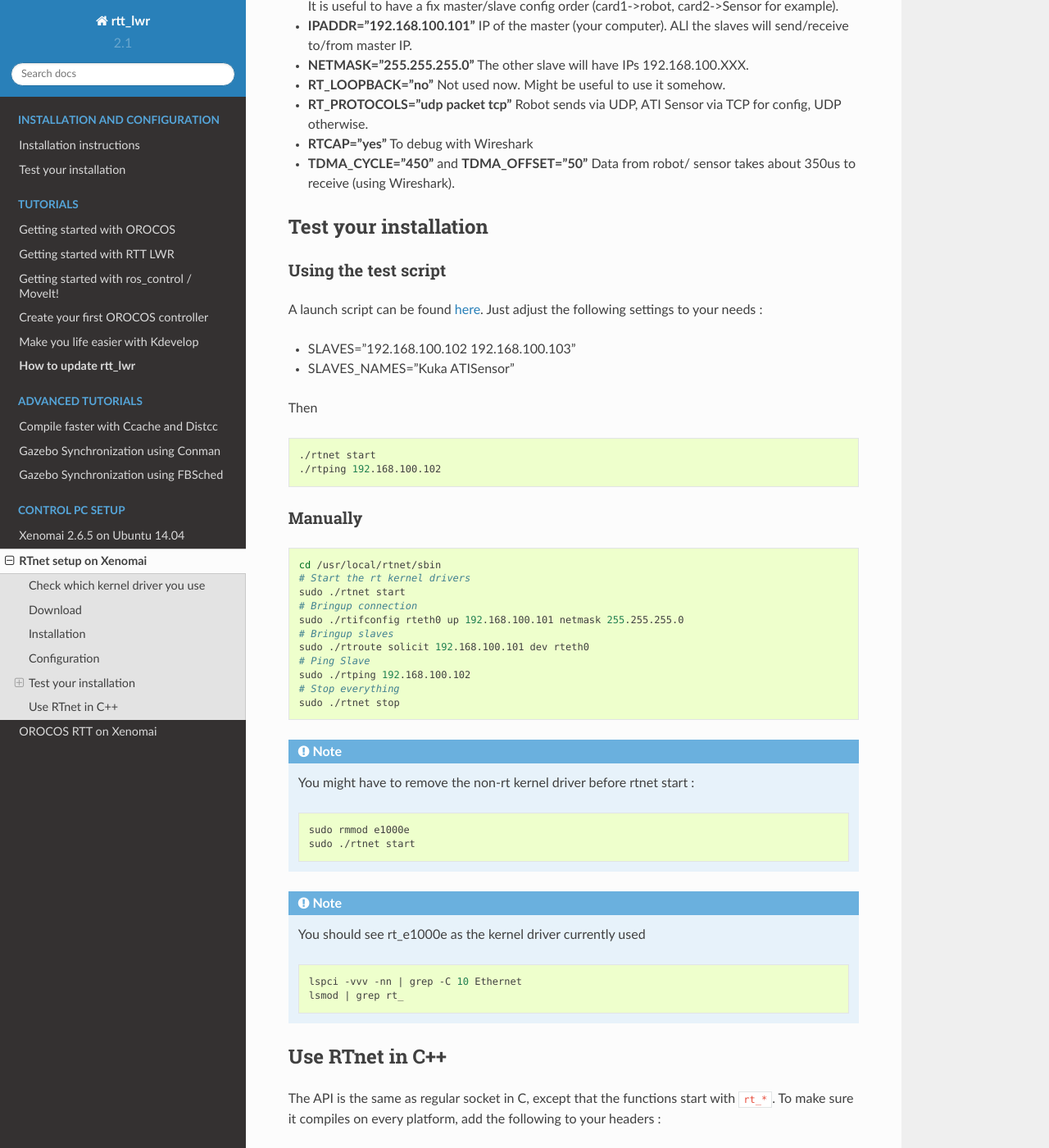
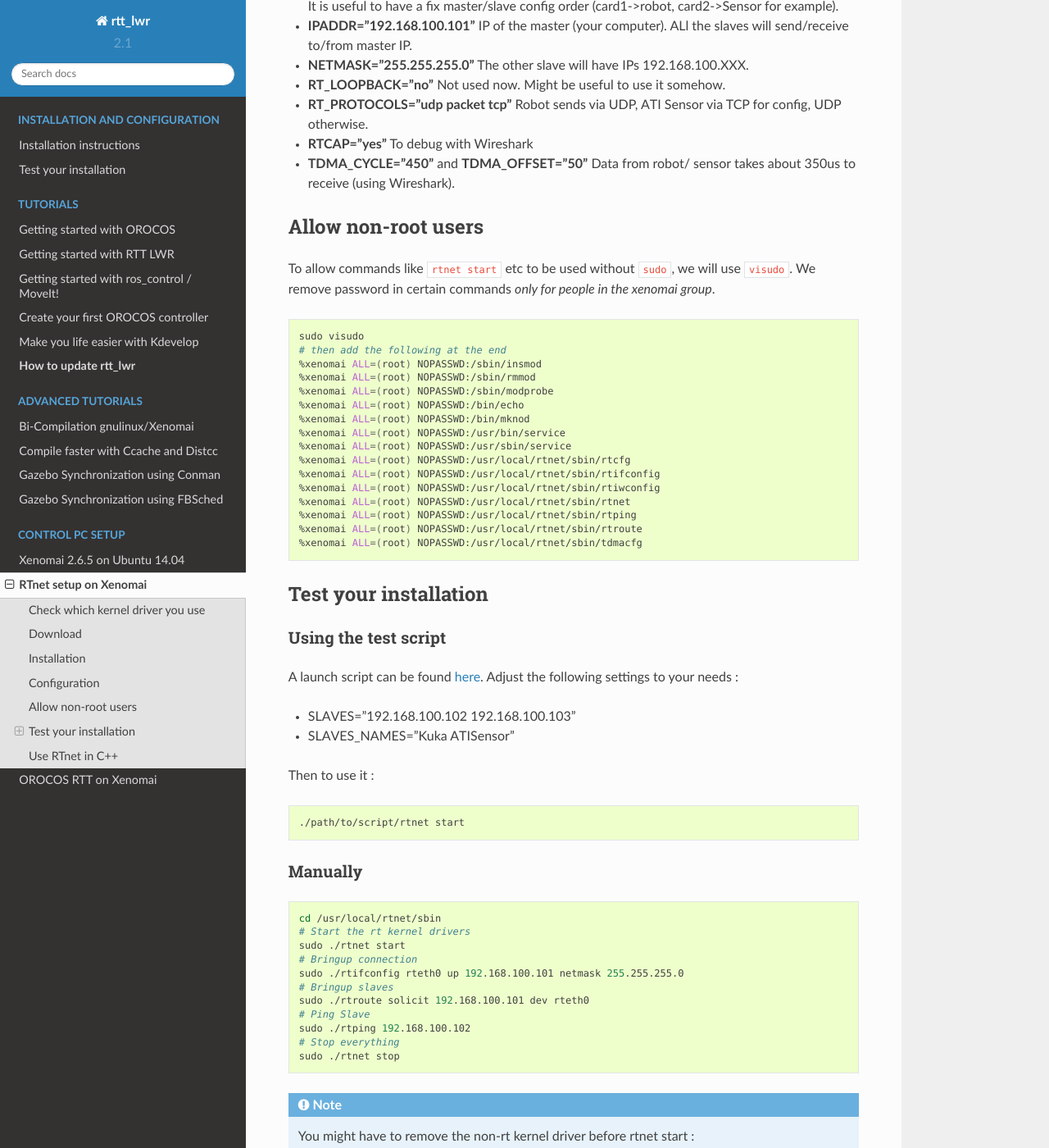
Before and after one commit to kuka-isir/rtt_lwr, a Sphinx documentation site: the page built from docs/source/rtpc/rtnet.rst, in a window 1280 px wide and 1400 px high, scrolled down 1818 px. Shown: the whole window at 82% size. Built offline with Sphinx 7.4.7 and the Read the Docs theme 2.0.0, drawn with Linux system fonts in a browser that asks for light colours; some of the changed text lies outside the part shown.

Commit message:
update docs

```diff
--- a/docs/source/adv-tutos/ccache-distcc.rst
+++ b/docs/source/adv-tutos/ccache-distcc.rst
@@ -36,4 +36,4 @@ Configuration
 
 .. note::
 
-    If you've already built your workspace without distcc, yo'll need to **clean** it first ``catkin clean -y``.
+    If you've already built your workspace without distcc, you'll need to **clean** it first ``catkin clean -y``.
--- a/docs/source/rtpc/rtnet.rst
+++ b/docs/source/rtpc/rtnet.rst
@@ -91,6 +91,32 @@ Take a look at [this configuration file](https://github.com/kuka-isir/rtt_lwr/bl
 * **TDMA_CYCLE="450"** and **TDMA_OFFSET="50"** Data from robot/ sensor takes about 350us to receive (using Wireshark).
 
 
+Allow non-root users
+--------------------
+
+To allow commands like ``rtnet start`` etc to be used without ``sudo``, we will use ``visudo``.
+We remove password in certain commands *only for people in the xenomai group*.
+
+.. code-block:: bash
+
+    sudo visudo
+    # then add the following at the end
+    %xenomai ALL=(root) NOPASSWD:/sbin/insmod
+    %xenomai ALL=(root) NOPASSWD:/sbin/rmmod
+    %xenomai ALL=(root) NOPASSWD:/sbin/modprobe
+    %xenomai ALL=(root) NOPASSWD:/bin/echo
+    %xenomai ALL=(root) NOPASSWD:/bin/mknod
+    %xenomai ALL=(root) NOPASSWD:/usr/bin/service
+    %xenomai ALL=(root) NOPASSWD:/usr/sbin/service
+    %xenomai ALL=(root) NOPASSWD:/usr/local/rtnet/sbin/rtcfg
+    %xenomai ALL=(root) NOPASSWD:/usr/local/rtnet/sbin/rtifconfig
+    %xenomai ALL=(root) NOPASSWD:/usr/local/rtnet/sbin/rtiwconfig
+    %xenomai ALL=(root) NOPASSWD:/usr/local/rtnet/sbin/rtnet
+    %xenomai ALL=(root) NOPASSWD:/usr/local/rtnet/sbin/rtping
+    %xenomai ALL=(root) NOPASSWD:/usr/local/rtnet/sbin/rtroute
+    %xenomai ALL=(root) NOPASSWD:/usr/local/rtnet/sbin/tdmacfg
+
+
 Test your installation
 ----------------------
 
@@ -98,17 +124,16 @@ Using the test script
 ~~~~~~~~~~~~~~~~~~~~~
 
 A launch script can be found `here <https://github.com/kuka-isir/rtt_lwr/blob/master/lwr_scripts/scripts/rtnet/>`_.
-Just adjust the following settings to your needs :
+Adjust the following settings to your needs :
 
 * SLAVES="192.168.100.102 192.168.100.103"
 * SLAVES_NAMES="Kuka ATISensor"
 
-Then
+Then to use it :
 
 .. code-block:: bash
 
-    ./rtnet start
-    ./rtping 192.168.100.102
+    ./path/to/script/rtnet start
 
 Manually
 ~~~~~~~~~
@@ -176,16 +202,19 @@ And in your CMakeLists.txt :
 
 .. code-block:: cmake
 
+    # Add the path to the FindRTnet.cmake folder
+    # Let's assume you put it in /path/to/project/cmake
+    list(APPEND CMAKE_MODULE_PATH ${PROJECT_SOURCE_DIR}/cmake)
+
     if($ENV{OROCOS_TARGET} STREQUAL "xenomai")
       find_package(RTnet)
       if(NOT ${RTnet_FOUND})
         message(ERROR "RTnet cannot be used without Xenomai")
       else()
-        message(STATUS "Using RTnet")
+        message(STATUS "RTnet support enabled")
         set_property(TARGET ${TARGET_NAME} APPEND PROPERTY COMPILE_DEFINITIONS HAVE_RTNET XENOMAI)
-        # Xenomai def is optional
       endif()
     endif()
 
 
-.. note:: You'll need `FindRTnet.cmake which can be found here <https://github.com/kuka-isir/ati_sensor/tree/master/cmake/Modules>`_.
+.. note:: `FindRTnet.cmake can be found here <https://github.com/kuka-isir/ati_sensor/tree/master/cmake/Modules>`_.
```
Also changed, not shown: other parts of docs/source/rtpc/rtnet.rst (+1 -0 lines), docs/source/adv-tutos/bicompil.rst (added, +173 -0 lines), docs/source/install/install.rst (+6 -11 lines).
